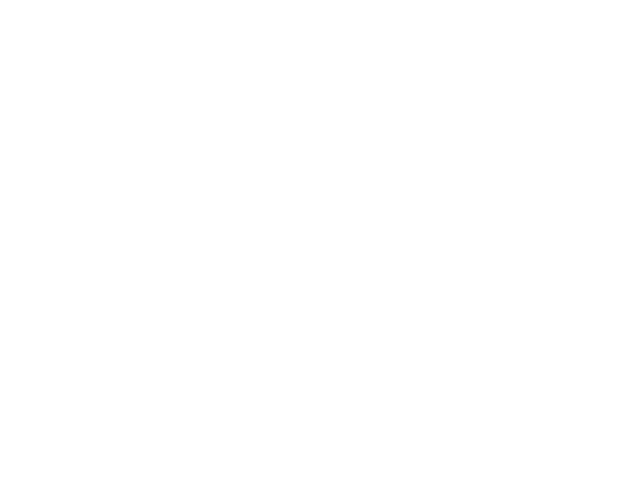
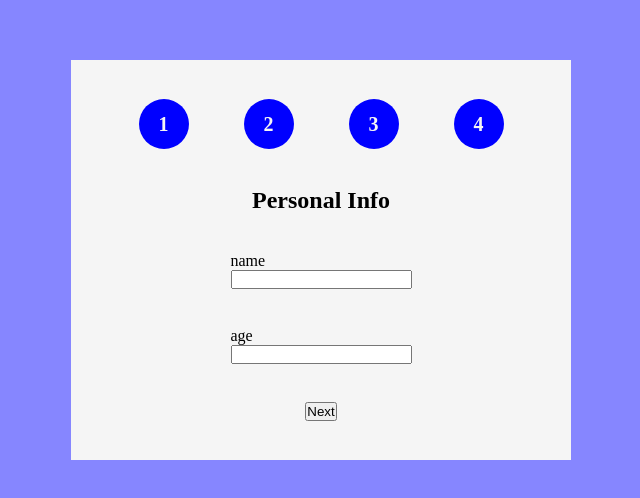
Before and after one commit to MaximMurysov/-Multi-Step-Form-, a React (Vite) app: page / in a window 1280 px wide. Shown: the part 140-638 px from the top of the page, without its empty margins (319-959 px from the left). Built offline with nearby package versions, Linux system fonts and the light colour scheme.

Commit message:
feat: add form layout with step indicator and fields

```diff
--- a/src/components/MultiStepForm.jsx
+++ b/src/components/MultiStepForm.jsx
@@ -3,6 +3,28 @@
 import { steps } from "./main";
 
 function MultiStepForm() {
-  return <div></div>;
+  const [index, setIndex] = useState(0);
+
+  return (
+    <div className={styles.mutliStep}>
+      <div className={styles.mutliStepContainer}>
+        <div className={styles.mutliStepForm}>
+          <div className={styles.mutliStepFormPages}>
+            {steps.map((_, i) => (
+              <h1 className={styles.page}>{i + 1}</h1>
+            ))}
+          </div>
+          <h2>{steps[index].heading}</h2>
+          {steps[index].fields.map((elem, i) => (
+            <div key={i}>
+              <p>{elem}</p>
+              <input type="text" />
+            </div>
+          ))}
+          <button>Next</button>
+        </div>
+      </div>
+    </div>
+  );
 }
 export default MultiStepForm;
--- a/src/components/styles.module.css
+++ b/src/components/styles.module.css
@@ -0,0 +1,43 @@
+* {
+  margin: 0;
+  padding: 0;
+  box-sizing: border-box;
+}
+.mutliStep {
+  display: flex;
+  align-items: center;
+  justify-content: center;
+  height: 100vh;
+
+  background-color: rgba(0, 0, 255, 0.473);
+}
+.mutliStepContainer {
+  width: 500px;
+  height: 400px;
+  background-color: whitesmoke;
+  padding: 20px 40px;
+}
+.mutliStepFormPages {
+  display: flex;
+  justify-content: space-around;
+  width: 100%;
+  justify-content: space-around;
+}
+.page {
+  background-color: blue;
+  width: 50px;
+  height: 50px;
+  border-radius: 50%;
+  display: flex;
+  justify-content: center;
+  align-items: center;
+  font-size: 20px;
+  color: whitesmoke;
+}
+.mutliStepForm {
+  display: flex;
+  align-items: center;
+  flex-direction: column;
+  height: 100%;
+  justify-content: space-around;
+}
```
